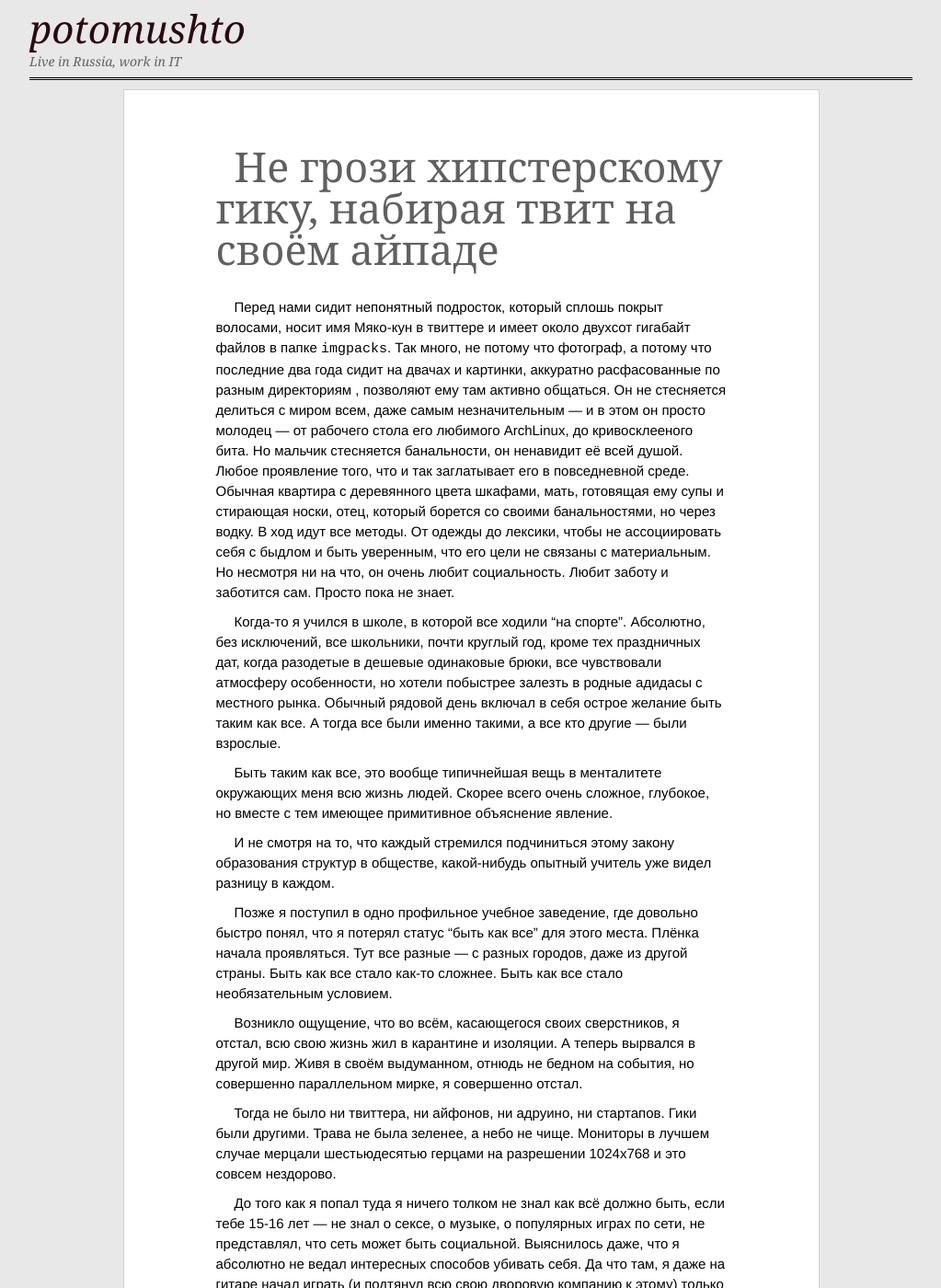
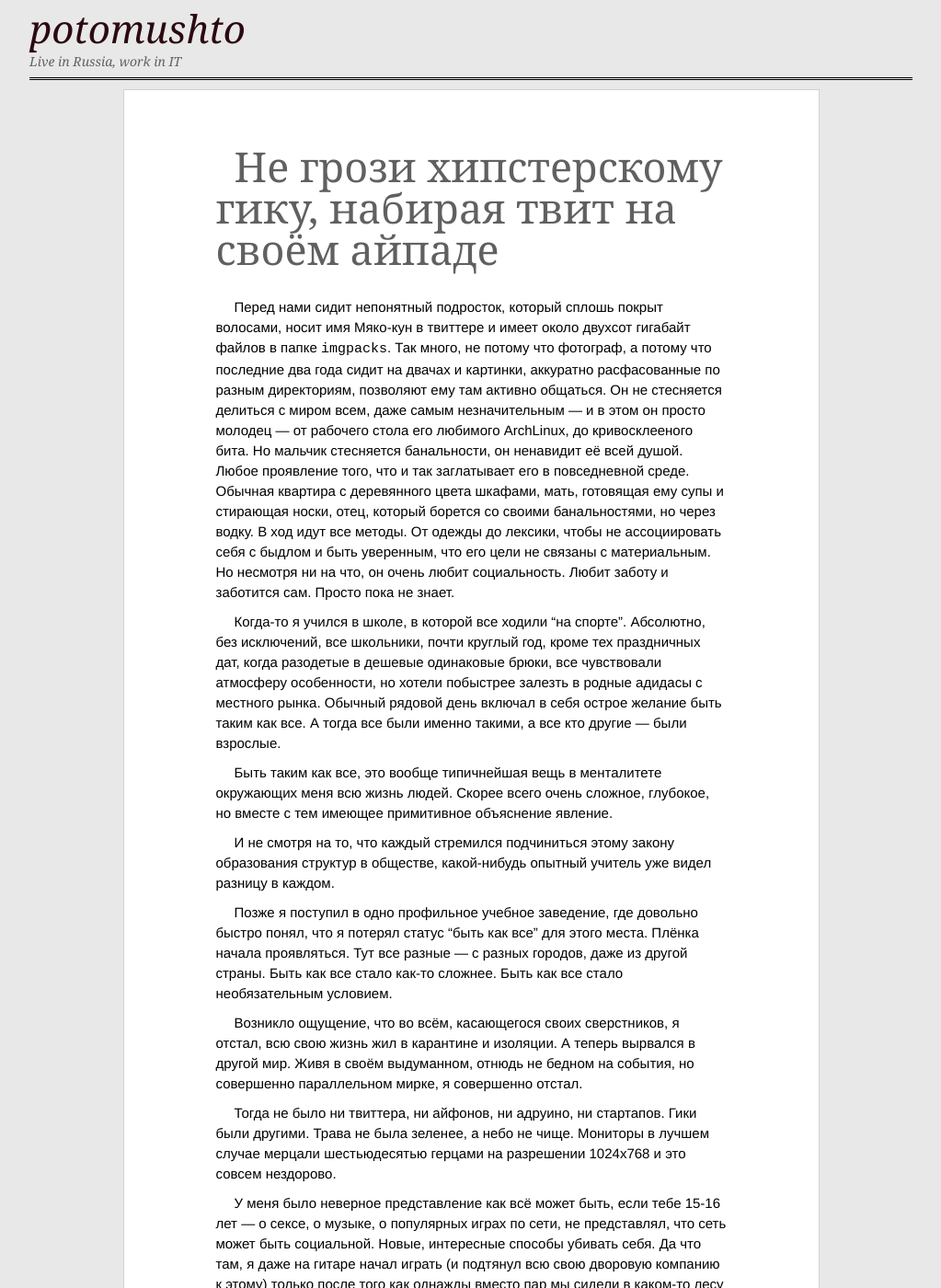
Before and after one commit to ptmt/ptmt.github.com, a Jekyll site: the page built from _posts/2012-06-04-dont-be-a-menace-to-hipsters-geek.md, in a window 1280 px wide and 1400 px high. Shown: the whole window at 92% size, without its empty margins (128-1151 px from the left). Built offline with Jekyll 4.4.1, drawn with Linux system fonts in a browser that asks for light colours; Markdown is read by kramdown in place of the engine named in the settings; some of the changed text lies outside the part shown.

Commit message:
Update master

```diff
--- a/_posts/2012-06-04-dont-be-a-menace-to-hipsters-geek.md
+++ b/_posts/2012-06-04-dont-be-a-menace-to-hipsters-geek.md
@@ -4,7 +4,7 @@
 ---
 # {{ page.title }}
 
-Перед нами сидит непонятный подросток, который сплошь покрыт волосами, носит имя Мяко-кун в твиттере и имеет около двухсот гигабайт файлов в папке `imgpacks`. Так много, не потому что фотограф, а потому что последние два года сидит на двачах и картинки, аккуратно расфасованные по разным директориям , позволяют ему там активно общаться. Он не стесняется делиться с миром всем, даже самым незначительным — и в этом он просто молодец — от рабочего стола его любимого ArchLinux, до кривосклееного бита. Но мальчик стесняется банальности, он ненавидит её всей душой. Любое проявление того, что и так заглатывает его в повседневной среде. Обычная квартира с деревянного цвета шкафами, мать, готовящая ему супы и стирающая носки, отец, который борется со своими банальностями, но через водку.
+Перед нами сидит непонятный подросток, который сплошь покрыт волосами, носит имя Мяко-кун в твиттере и имеет около двухсот гигабайт файлов в папке `imgpacks`. Так много, не потому что фотограф, а потому что последние два года сидит на двачах и картинки, аккуратно расфасованные по разным директориям, позволяют ему там активно общаться. Он не стесняется делиться с миром всем, даже самым незначительным — и в этом он просто молодец — от рабочего стола его любимого ArchLinux, до кривосклееного бита. Но мальчик стесняется банальности, он ненавидит её всей душой. Любое проявление того, что и так заглатывает его в повседневной среде. Обычная квартира с деревянного цвета шкафами, мать, готовящая ему супы и стирающая носки, отец, который борется со своими банальностями, но через водку.
 В ход идут все методы. От одежды до лексики, чтобы не ассоциировать себя с быдлом и быть уверенным, что его цели не связаны с материальным. Но несмотря ни на что, он очень любит социальность. Любит заботу и заботится сам. Просто пока не знает.
 
 
@@ -20,9 +20,9 @@
 
 Тогда не было ни твиттера, ни айфонов, ни адруино, ни стартапов. Гики были другими. Трава не была зеленее, а небо не чище. Мониторы в лучшем случае мерцали шестьюдесятью герцами на разрешении 1024x768 и это совсем нездорово.
 
-До того как я попал туда я ничего толком не знал как всё должно быть, если тебе 15-16 лет — не знал о сексе, о музыке, о популярных играх по сети, не представлял, что сеть может быть социальной. Выяснилось даже, что я абсолютно не ведал интересных способов убивать себя. Да что там, я даже на гитаре начал играть (и подтянул всю свою дворовую компанию к этому) только после того как однажды вместо пар мы сидели в каком-то лесу под “Всё идёт по плану”.
+У меня было неверное представление как всё может быть, если тебе 15-16 лет — о сексе, о музыке, о популярных играх по сети, не представлял, что сеть может быть социальной. Новые, интересные способы убивать себя. Да что там, я даже на гитаре начал играть (и подтянул всю свою дворовую компанию к этому) только после того как однажды вместо пар мы сидели в каком-то лесу под “Всё идёт по плану”.
 
-Так вот о чём я. Половина гиков с тех времен успела сменить бритую голову на гриву, а затем вернуть всё обратно. Они успели сменить рваные толстовки и кеды, на джинсы и майки, потом на костюмы. Успела обзавестись семьей, построить бизнес, сходить на выборы и постоять с плакатами. Когда-нибудь тоже самое произойдет и с нашим Мяко-куном^1, только согласно эволюционировавшему обществу.
+Половина гиков с тех времен успела сменить бритую голову на гриву, а затем вернуть всё обратно. Они успели сменить рваные толстовки и кеды на джинсы и майки, потом на деловые костюмы, которые по вечерам менять обратно на кеды, джинсы и майки. Успели обзавестись семьей, построить бизнес, сходить на выборы и постоять с плакатами. Когда-нибудь тоже самое произойдет и с нашим Мяко-куном^1, ну, быть может, только согласно эволюционировавшему обществу.
 
 ***
 
```
